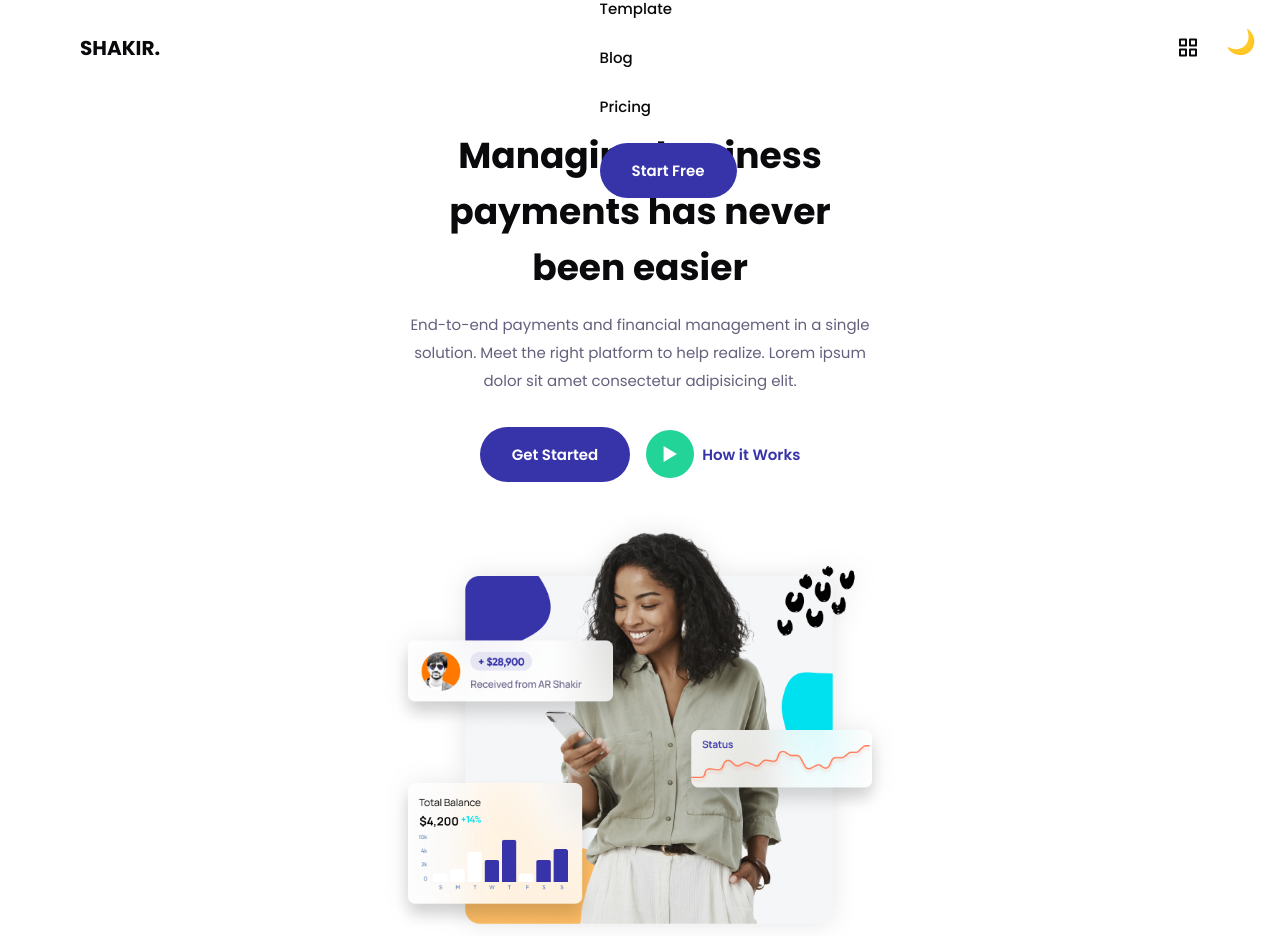
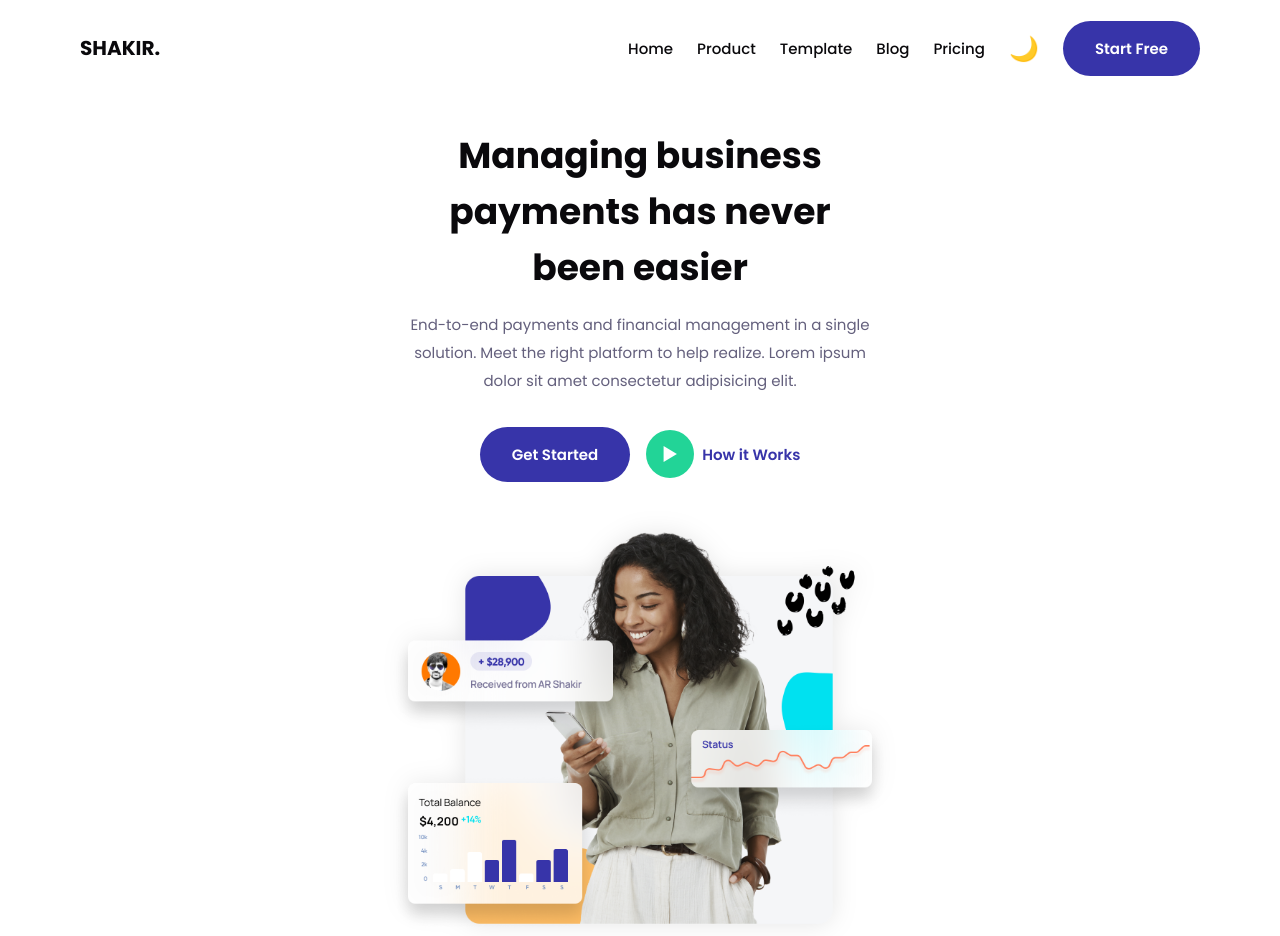
Before and after one commit to fajarfadillahh/shakir-saas-html-css-javascript-v1, a plain HTML site: page index.html in a window 1280 px wide. Drawn offline with nearby package versions, Linux system fonts and the light colour scheme.

Commit message:
responsive header section | 767px

```diff
--- a/scss/style.scss
+++ b/scss/style.scss
@@ -287,3 +287,30 @@ img {
     }
   }
 }
+
+// width 767px
+@media screen and (min-width: 767px) {
+  .header {
+    &__menu {
+      display: flex;
+      align-items: center;
+      gap: 1.5rem;
+    }
+
+    &__list {
+      flex-direction: row;
+    }
+
+    &__button {
+      margin-top: 0;
+    }
+
+    &__toggle {
+      display: none;
+    }
+
+    &__theme {
+      position: inherit;
+    }
+  }
+}
```
Also changed, not shown: css/style.css.
